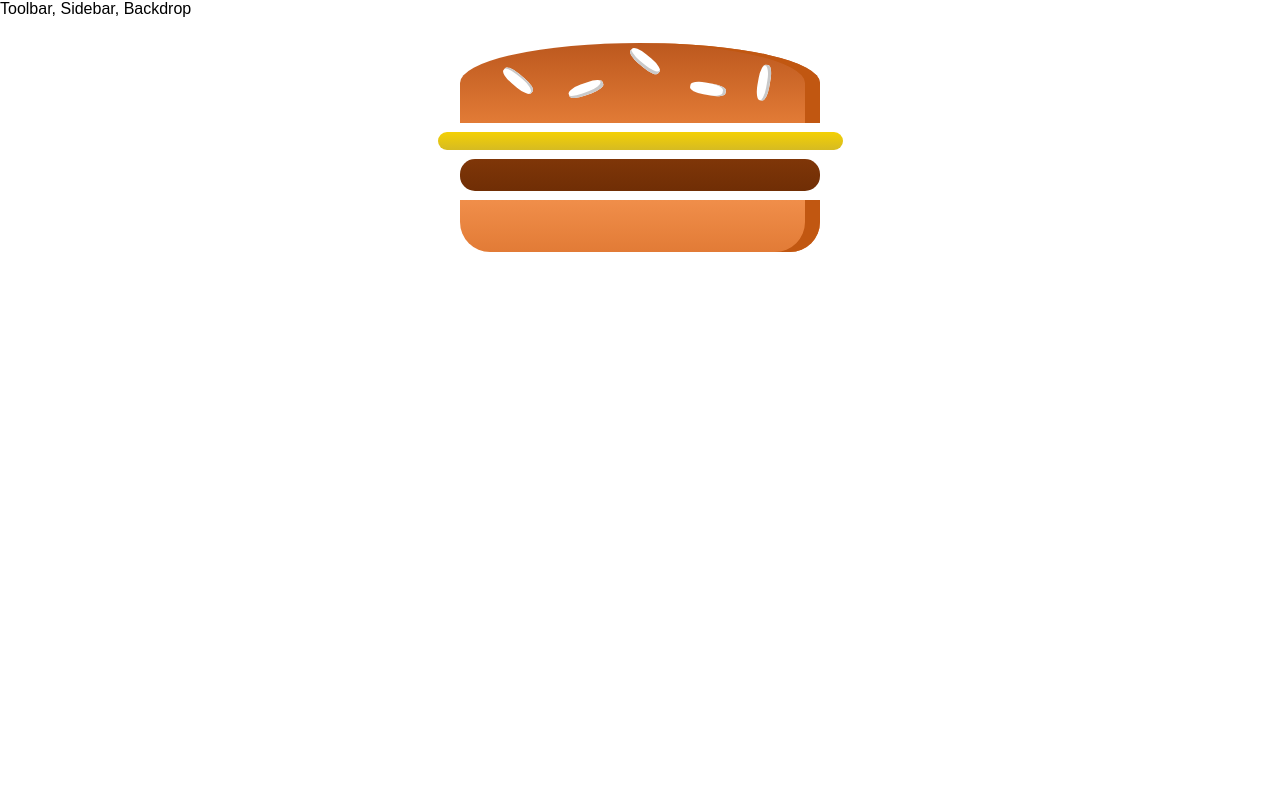
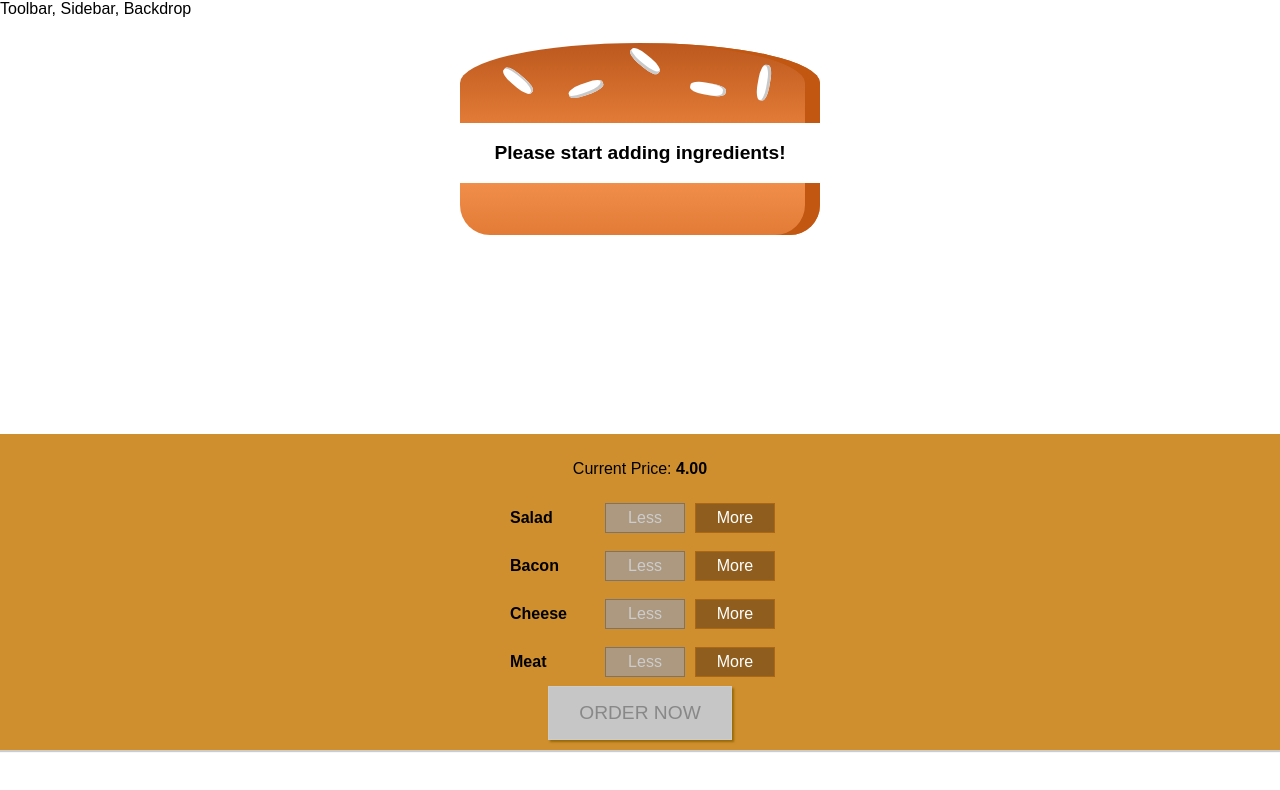
Before and after one commit to jalrax/awesome-burger-app, a React (Create React App) app: page / in a window 1280 px wide. Shown: the top 790 px of the page. Built offline with nearby package versions, Linux system fonts and the light colour scheme.

Commit message:
Purchase button added. Basic burger version is completed

```diff
--- /dev/null
+++ b/src/components/Burger/BuildControls/BuildControl/BuildControl.js
@@ -0,0 +1,69 @@
+import React from 'react';
+import styled from 'styled-components';
+
+const Wrapper = styled.div`
+    display: flex;
+    justify-content: space-between;
+    align-items: center;
+    margin: 5px 0;
+`;
+
+const Label = styled.div`
+    padding: 10px;
+    font-weight: bold;
+    width: 80px;
+`;
+
+const Button = styled.button`
+    display: block;
+    font: inherit;
+    padding: 5px;
+    margin: 0 5px;
+    width: 80px;
+    border: 1px solid #aa6817;
+    cursor: pointer;
+    outline: none;
+
+  &:disabled {
+    background-color: #AC9980;
+    border: 1px solid #7E7365;
+    color: #ccc;
+    cursor: default;
+  }
+
+  &:hover:disabled {
+    background-color: #AC9980;
+    color: #ccc;
+    cursor: not-allowed;
+  }
+`;
+
+const Less = styled(Button)`
+    background-color: #D39952;
+    color: white;
+
+  &:hover, &:active {
+    background-color: #DAA972;
+    color: white;
+  }
+`;
+
+const More = styled(Button)`
+    background-color: #8F5E1E;
+    color: white;
+
+  &:hover, &:active {
+    background-color: #99703F;
+    color: white;
+  }
+`;
+
+const buildControl = (props) => (
+    <Wrapper>
+        <Label>{props.label}</Label>
+        <Less onClick={props.removed} disabled={props.disabled}>Less</Less>
+        <More onClick={props.added}>More</More>
+    </Wrapper>
+);
+
+export default buildControl;
--- /dev/null
+++ b/src/components/Burger/BuildControls/BuildControls.js
@@ -0,0 +1,80 @@
+import React from 'react';
+import styled from 'styled-components';
+
+import BuildControl from './BuildControl/BuildControl';
+
+const Wrapper = styled.div`
+    width: 100%;
+    background-color: #cf8f2e;
+    display: flex;
+    flex-flow: column;
+    align-items: center;
+    box-shadow: 0 2px 1px #ccc;
+    margin: auto;
+    padding: 10px 0;
+`;
+
+const Button = styled.button`
+    background-color: #DAD735;
+    outline: none;
+    cursor: pointer;
+    border: 1px solid #966909;
+    color: #966909;
+    font-family: inherit;
+    font-size: 1.2em;
+    padding: 15px 30px;
+    box-shadow: 2px 2px 2px #966909;
+
+  &:hover, &:active {
+    background-color: #A0DB41;
+    border: 1px solid #966909;
+    color: #966909;
+  }
+
+  &:disabled {
+    background-color: #C7C6C6;
+    cursor: not-allowed;
+    border: 1px solid #ccc;
+    color: #888888;
+  }
+
+  &:not(:disabled) {
+    animation: enable 0.3s linear;
+  }
+
+  @keyframes enable {
+    0% {
+        transform: scale(1);
+    }
+    60% {
+        transform: scale(1.1);
+    }
+    100% {
+        transform: scale(1);
+    }
+  }
+`;
+
+const controls = [
+    {label: 'Salad', type: 'salad'},
+    {label: 'Bacon', type: 'bacon'},
+    {label: 'Cheese', type: 'cheese'},
+    {label: 'Meat', type: 'meat'}
+];
+
+const buildControls = (props) => (
+    <Wrapper>
+        <p>Current Price: <strong>{props.price.toFixed(2)}</strong></p>
+        {controls.map(ctrl => (
+            <BuildControl
+                key={ctrl.label}
+                label={ctrl.label}
+                added={() => props.ingredientAdded(ctrl.type)}
+                removed={() => props.ingredientRemoved(ctrl.type)}
+                disabled={props.disabled[ctrl.type]} />
+        ))}
+        <Button disabled={!props.purchasable}>ORDER NOW</Button>
+    </Wrapper>
+);
+
+export default buildControls;
--- a/src/components/Burger/Burger.js
+++ b/src/components/Burger/Burger.js
@@ -29,11 +29,25 @@
 `;
 
 const burger = (props) => {
+    let transformedIngredients = Object.keys(props.ingredients)
+        .map(igKey => {
+            return [...Array(props.ingredients[igKey])]
+                .map((_, i) => {
+                    return <BurgerIngredient key={igKey + i} type={igKey} />;
+                });
+        })
+        .reduce((arr, el) => {
+            return arr.concat(el);
+        }, []);
+
+    if (transformedIngredients.length === 0) {
+        transformedIngredients = <p>Please start adding ingredients!</p>;
+    }
+
     return (
         <Wrapper>
             <BurgerIngredient type={ 'bread-top' } />
-            <BurgerIngredient type={ 'cheese' } />
-            <BurgerIngredient type={ 'meat' } />
+            {transformedIngredients}
             <BurgerIngredient type={ 'bread-bottom' } />
         </Wrapper>
     );
--- a/src/containers/BurgerBuilder/BurgerBuilder.js
+++ b/src/containers/BurgerBuilder/BurgerBuilder.js
@@ -1,12 +1,92 @@
 import React, { Component } from 'react';
+
 import Burger from '../../components/Burger/Burger';
+import BuildControls from '../../components/Burger/BuildControls/BuildControls';
+
+const INGREDIENT_PRICES = {
+    salad: 0.5,
+    cheese: 0.4,
+    meat: 1.3,
+    bacon: 0.7
+};
 
 class BurgerBuilder extends Component {
+    state = {
+        ingredients: {
+            salad: 0,
+            bacon: 0,
+            cheese: 0,
+            meat: 0
+        },
+        totalPrice: 4,
+        purchasable: false
+    };
+
+    updatePurchaseState = (ingredients) => {
+        const sum = Object.keys(ingredients)
+            .map(igKey => {
+                return ingredients[igKey];
+            })
+            .reduce((sum, el) => {
+                return sum + el;
+            }, 0);
+
+        this.setState({purchasable: sum > 0});
+    };
+
+    addIngredientHandler = (type) => {
+        const oldCount = this.state.ingredients[type];
+        const updatedCount = oldCount + 1;
+        const updatedIngredients = {
+            ...this.state.ingredients
+        };
+        updatedIngredients[type] = updatedCount;
+
+        const priceAddition = INGREDIENT_PRICES[type];
+        const oldPrice = this.state.totalPrice;
+        const newPrice = oldPrice + priceAddition;
+
+        this.setState({totalPrice: newPrice, ingredients: updatedIngredients});
+        this.updatePurchaseState(updatedIngredients);
+    };
+
+    removeIngredientHandler = (type) => {
+        const oldCount = this.state.ingredients[type];
+        if (oldCount <= 0) {
+            return;
+        }
+        const updatedCount = oldCount - 1;
+        const updatedIngredients = {
+            ...this.state.ingredients
+        };
+        updatedIngredients[type] = updatedCount;
+
+        const priceDeduction = INGREDIENT_PRICES[type];
+        const oldPrice = this.state.totalPrice;
+        const newPrice = oldPrice - priceDeduction;
+
+        this.setState({totalPrice: newPrice, ingredients: updatedIngredients});
+        this.updatePurchaseState(updatedIngredients);
+    };
+
     render() {
+        const disabledInfo = {
+            ...this.state.ingredients
+        };
+
+        for (let key in disabledInfo) {
+            disabledInfo[key] = disabledInfo[key] <= 0;
+        }
+
         return (
             <React.Fragment>
-                <Burger />
-                { /*<div>Build Controls</div>*/ }
+                <Burger ingredients={this.state.ingredients} />
+                <BuildControls
+                    ingredientAdded={this.addIngredientHandler}
+                    ingredientRemoved={this.removeIngredientHandler}
+                    disabled={disabledInfo}
+                    price={this.state.totalPrice}
+                    purchasable={this.state.purchasable} />
             </React.Fragment>
         );
     }
```
Also changed, not shown: src/containers/BurgerBuilder/18-button-code.css (added, +41 -0 lines).
